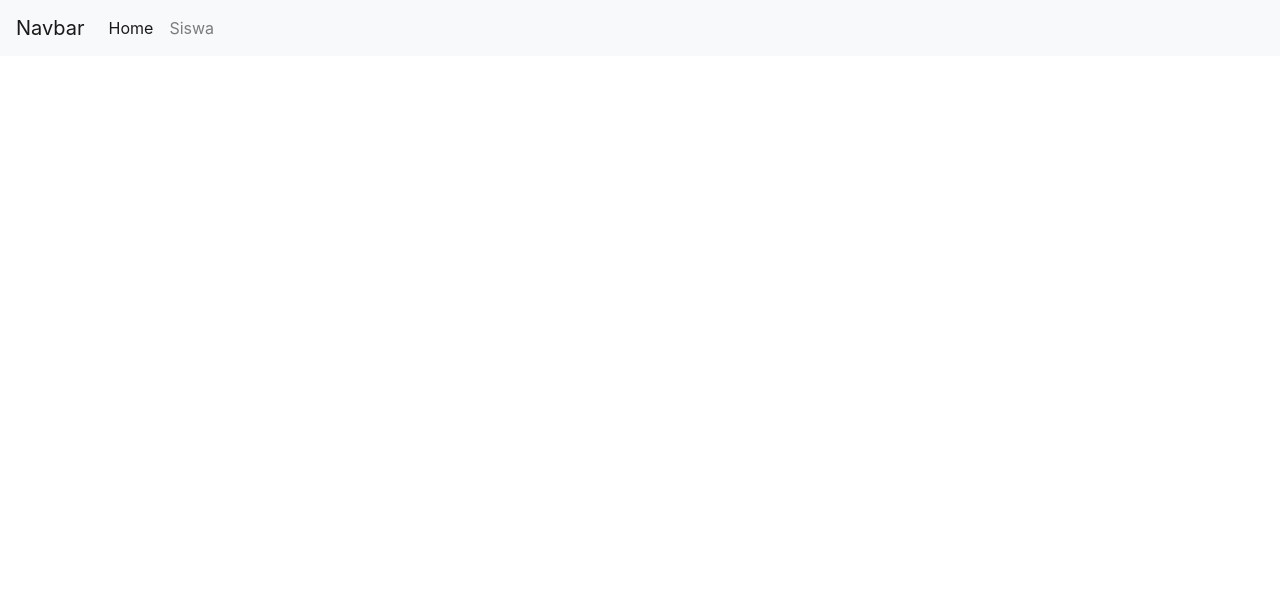
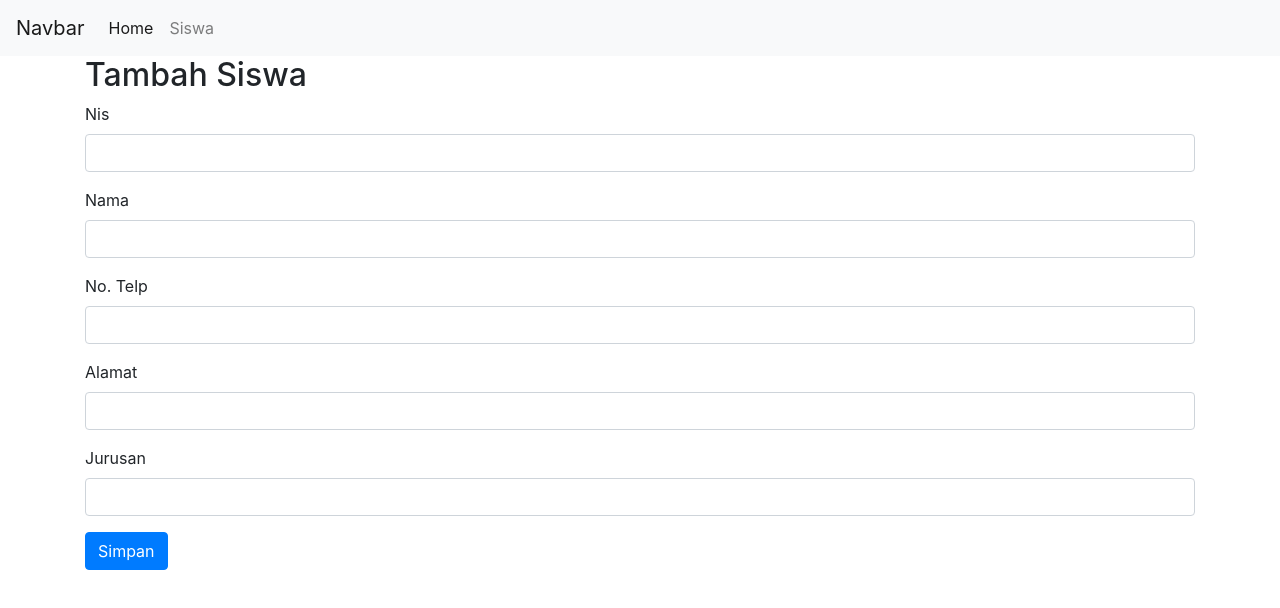
Before and after one commit to restfull-api-react-and-express-js/client-react, a React (Create React App) app: page /siswa/create in a window 1280 px wide. Shown: the top 608 px of the page. Built offline with nearby package versions, Linux system fonts and the light colour scheme.

Commit message:
Proses Create Data Siswa And Selesaikan Challenge Alert

```diff
--- a/package.json
+++ b/package.json
@@ -4,10 +4,12 @@
   "private": true,
   "dependencies": {
     "axios": "^0.18.0",
+    "node-sass": "^4.11.0",
     "react": "^16.7.0",
     "react-dom": "^16.7.0",
     "react-router-dom": "^4.3.1",
-    "react-scripts": "2.1.3"
+    "react-scripts": "2.1.3",
+    "sweetalert2": "^8.0.1"
   },
   "scripts": {
     "start": "react-scripts start",
--- a/src/components/ContainerRoutes.js
+++ b/src/components/ContainerRoutes.js
@@ -2,12 +2,14 @@ import React from "react";
 import { Route } from "react-router-dom";
 import Home from "../pages/Home";
 import Siswa from "../pages/Siswa";
+import SiswaCreate from "../pages/Siswa/Create";
 
 const ContainerRoutes = () => {
   return (
     <div className="container">
       <Route path="/" exact component={Home} />
       <Route path="/siswa" exact component={Siswa} />
+      <Route path="/siswa/create" exact component={SiswaCreate} />
     </div>
   );
 };
--- /dev/null
+++ b/src/pages/Siswa/Create.js
@@ -0,0 +1,110 @@
+import React, { Component } from "react";
+import axios from "axios";
+import Swal from "sweetalert2/dist/sweetalert2.js";
+import "sweetalert2/src/sweetalert2.scss";
+
+class SiswaCreate extends Component {
+  constructor() {
+    super();
+    this.state = {
+      nis: "",
+      nama: "",
+      no_telp: "",
+      alamat: "",
+      jurusan: ""
+    };
+  }
+  handleSubmit = e => {
+    const { nis, nama, no_telp, alamat, jurusan } = this.state;
+    axios
+      .post("http://localhost:3000/siswas/create", {
+        nis,
+        nama,
+        no_telp,
+        alamat,
+        jurusan
+      })
+      .then(res => {
+        console.log(res);
+        Swal.fire("Good job!", "You clicked the button!", "success");
+        this.props.history.push("/siswa");
+      })
+      .catch(err => console.log(err));
+    //   supaya tidak reload
+    e.preventDefault();
+  };
+
+  handleChange = e => {
+    this.setState({ [e.target.name]: e.target.value });
+  };
+
+  render() {
+    const { nis, nama, no_telp, alamat, jurusan } = this.state;
+    return (
+      <div>
+        <h2>Tambah Siswa</h2>
+        <form onSubmit={this.handleSubmit}>
+          <div className="form-group">
+            <label>Nis</label>
+            <input
+              required
+              name="nis"
+              value={nis}
+              className="form-control"
+              onChange={this.handleChange}
+            />
+          </div>
+          <div className="form-group">
+            <label>Nama</label>
+            <input
+              type="text"
+              required
+              name="nama"
+              value={nama}
+              className="form-control"
+              onChange={this.handleChange}
+            />
+          </div>
+          <div className="form-group">
+            <label>No. Telp</label>
+            <input
+              type="number"
+              required
+              name="no_telp"
+              value={no_telp}
+              className="form-control"
+              onChange={this.handleChange}
+            />
+          </div>
+          <div className="form-group">
+            <label>Alamat</label>
+            <input
+              type="text"
+              required
+              name="alamat"
+              value={alamat}
+              className="form-control"
+              onChange={this.handleChange}
+            />
+          </div>
+          <div className="form-group">
+            <label>Jurusan</label>
+            <input
+              type="text"
+              required
+              name="jurusan"
+              value={jurusan}
+              className="form-control"
+              onChange={this.handleChange}
+            />
+          </div>
+          <button className="btn btn-primary" type="sumbit">
+            Simpan
+          </button>
+        </form>
+      </div>
+    );
+  }
+}
+
+export default SiswaCreate;
--- a/src/pages/Siswa/index.js
+++ b/src/pages/Siswa/index.js
@@ -1,5 +1,6 @@
 import React, { Component } from "react";
 import axios from "axios";
+import { Link } from "react-router-dom";
 
 class Siswa extends Component {
   constructor() {
@@ -21,19 +22,28 @@ class Siswa extends Component {
   render() {
     return (
       <div>
-        <h1>Data Siswa</h1>
+        <h2>Data Siswa</h2>
+
+        <Link className="btn btn-primary" to="/siswa/create">
+          Tambah Siswa
+        </Link>
+        <br />
+        <br />
+
         <table className="table">
           <thead>
-            <th>Nis</th>
-            <th>Nama</th>
-            <th>No. Telp</th>
-            <th>Alamat</th>
-            <th>Jurusan</th>
+            <tr>
+              <th>Nis</th>
+              <th>Nama</th>
+              <th>No. Telp</th>
+              <th>Alamat</th>
+              <th>Jurusan</th>
+            </tr>
           </thead>
           <tbody>
             {this.state.siswa.map((data, index) => {
               return (
-                <tr>
+                <tr key={index}>
                   <td>{data.nis}</td>
                   <td>{data.nama}</td>
                   <td>{data.no_telp}</td>
```
Also changed, not shown: 1 other file (tests, documents, lock files or other folders).
